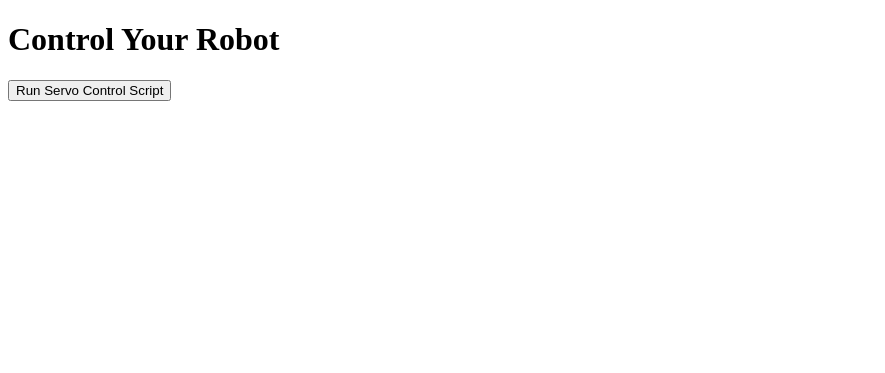
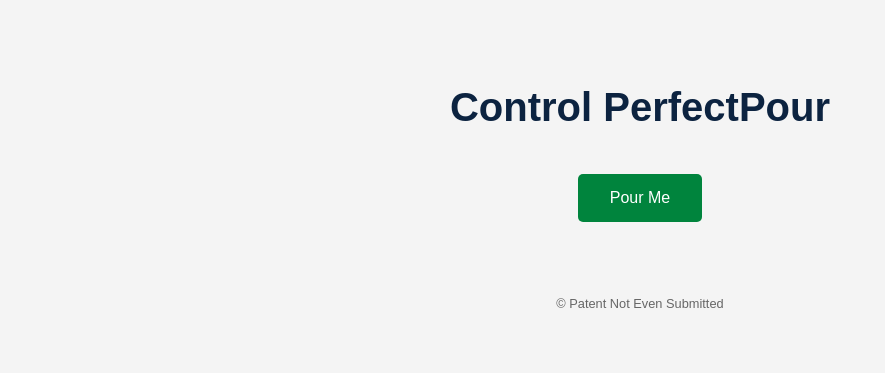
Before and after one commit to AntonioKaram/PerfectPour, a Flask app: page / in a window 1280 px wide. Shown: the top 373 px of the page, without its empty margins (0-885 px from the left). Run offline with Flask 3, Linux system fonts and the light colour scheme.

Commit message:
some css and styling

```diff
--- a/templates/index.html
+++ b/templates/index.html
@@ -4,11 +4,59 @@
     <meta charset="UTF-8">
     <meta name="viewport" content="width=device-width, initial-scale=1.0">
     <title>Servo Control</title>
+    <style>
+        body {
+            font-family: Arial, sans-serif;
+            background-color: #f4f4f4;
+            color: #333;
+            text-align: center;
+            padding: 50px;
+        }
+
+        h1 {
+            font-size: 2.5em;
+            margin-bottom: 20px;
+            color: #0c2340;
+        }
+
+        form {
+            margin: 20px;
+            display: inline-block;
+        }
+
+        button {
+            background-color: #00843d;
+            border: none;
+            color: white;
+            padding: 15px 32px;
+            text-align: center;
+            text-decoration: none;
+            display: inline-block;
+            font-size: 16px;
+            margin: 4px 2px;
+            cursor: pointer;
+            border-radius: 5px;
+            transition: background-color 0.3s;
+        }
+
+        button:hover {
+            background-color: #45a049; /* Darker green */
+        }
+
+        footer {
+            margin-top: 50px;
+            font-size: 0.8em;
+            color: #666;
+        }
+    </style>
 </head>
 <body>
-    <h1>Control Your Robot</h1>
+    <h1>Control PerfectPour</h1>
     <form action="/run-script">
-        <button type="submit">Run Servo Control Script</button>
+        <button type="submit">Pour Me</button>
     </form>
+    <footer>
+        <p>&copy; Patent Not Even Submitted</p>
+    </footer>
 </body>
 </html>
```
